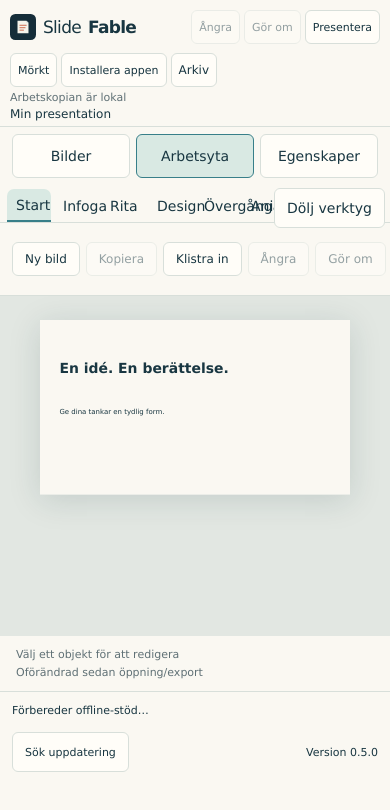
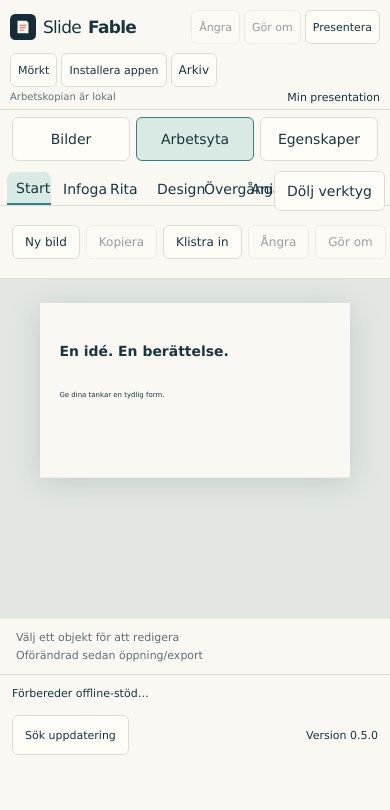
Before and after one commit to erland/slide-fable, a React (Vite) app: page / in a window 390 px wide. Shown: the top 810 px of the page. Built offline with nearby package versions, Linux system fonts and the light colour scheme.

Commit message:
fix: keep mobile header compact with autosave status

```diff
--- a/src/ui/editor.css
+++ b/src/ui/editor.css
@@ -479,3 +479,10 @@
 .editor-header .document-heading .document-title{flex:none;display:block;min-width:0}
 .editor-header .draft-indicator{font-size:11px;line-height:1.25;color:var(--muted);overflow:hidden;text-overflow:ellipsis;white-space:nowrap}
 @media(max-width:800px){.editor-header .document-heading{order:2;flex:1 0 100%;min-width:0}.editor-header .document-heading .document-title{font-size:12px}.editor-header .draft-indicator{font-size:11px}}
+
+/* SF-NEXT-05a: keep the phone header compact while displaying local save status. */
+@media(max-width:520px){
+ .editor-header .document-heading{flex-direction:row;align-items:center;gap:6px}
+ .editor-header .document-heading .document-title{flex:0 1 auto;max-width:50%;font-size:11px;overflow:hidden;text-overflow:ellipsis;white-space:nowrap}
+ .editor-header .draft-indicator{flex:1 1 0;min-width:0;font-size:10px}
+}
```
